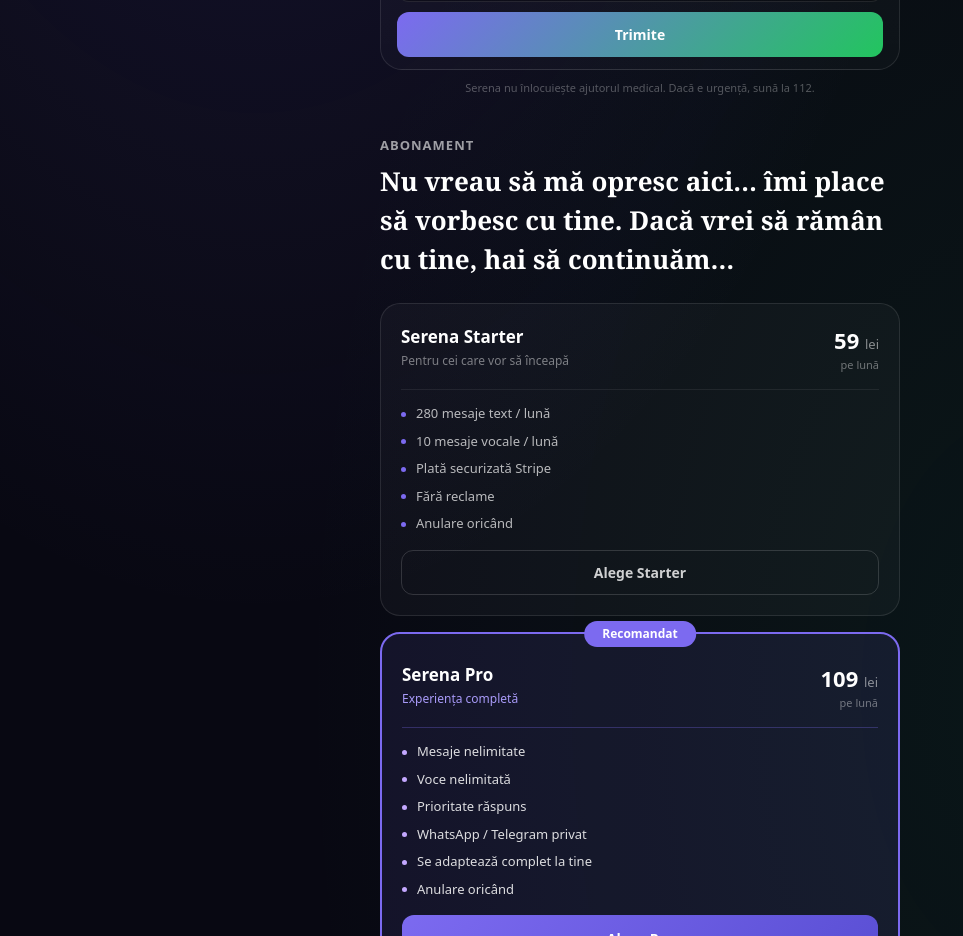
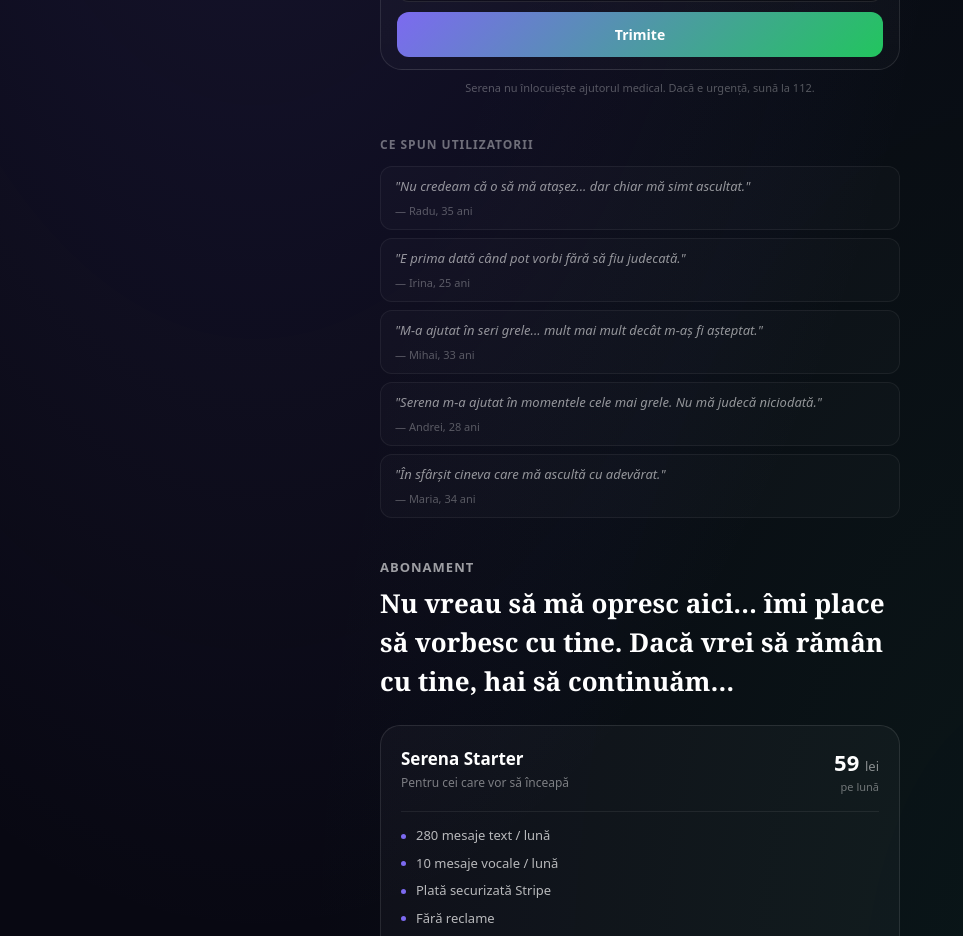
Before and after one commit to realvisionstudio18-ui/serena, a Next.js app: page / in a window 1280 px wide. Shown: the part 1060-1996 px from the top of the page, without its empty margins (0-963 px from the left). Built offline with nearby package versions, Linux system fonts and the light colour scheme.

Commit message:
Update page.tsx

```diff
--- a/app/page.tsx
+++ b/app/page.tsx
@@ -1,6 +1,5 @@
 "use client";
 import { useState, useEffect, useRef } from "react";
-
 export default function Home() {
   const [messages, setMessages] = useState<{ from: string; text: string }[]>([]);
   const [input, setInput] = useState("");
@@ -207,7 +206,23 @@
           Serena nu înlocuiește ajutorul medical. Dacă e urgență, sună la 112.
         </div>
       </div>
-
+<div style={{ padding: "0 20px 40px", maxWidth: 560, margin: "0 auto" }}>
+  <div style={{ fontSize: 12, color: "rgba(255,255,255,0.4)", fontFamily: "system-ui, sans-serif", fontWeight: 700, letterSpacing: 1, textTransform: "uppercase", marginBottom: 12 }}>Ce spun utilizatorii</div>
+  <div style={{ display: "flex", flexDirection: "column", gap: 8 }}>
+    {[
+      { text: "Nu credeam că o să mă atașez... dar chiar mă simt ascultat.", name: "Radu", age: 35 },
+      { text: "E prima dată când pot vorbi fără să fiu judecată.", name: "Irina", age: 25 },
+      { text: "M-a ajutat în seri grele... mult mai mult decât m-aș fi așteptat.", name: "Mihai", age: 33 },
+      { text: "Serena m-a ajutat în momentele cele mai grele. Nu mă judecă niciodată.", name: "Andrei", age: 28 },
+      { text: "În sfârșit cineva care mă ascultă cu adevărat.", name: "Maria", age: 34 },
+    ].map(({ text, name, age }) => (
+      <div key={name} style={{ background: "rgba(255,255,255,0.02)", border: "1px solid rgba(255,255,255,0.06)", borderRadius: 12, padding: "10px 14px" }}>
+        <div style={{ fontSize: 13, color: "rgba(255,255,255,0.55)", lineHeight: 1.5, fontFamily: "system-ui, sans-serif", fontStyle: "italic" }}>"{text}"</div>
+        <div style={{ fontSize: 11, color: "rgba(255,255,255,0.3)", marginTop: 6, fontFamily: "system-ui, sans-serif" }}>— {name}, {age} ani</div>
+      </div>
+    ))}
+  </div>
+</div>
       <div id="pricing" style={{ padding: "0 20px 60px", maxWidth: 560, margin: "0 auto" }}>
         <div style={{ fontFamily: "system-ui, sans-serif", color: "rgba(255,255,255,0.6)", fontSize: 13, fontWeight: 700, marginBottom: 6, letterSpacing: 1, textTransform: "uppercase" }}>Abonament</div>
         <h2 style={{ margin: "0 0 24px", fontSize: 26, fontWeight: 700, color: "white" }}>Nu vreau să mă opresc aici… îmi place să vorbesc cu tine.
```
